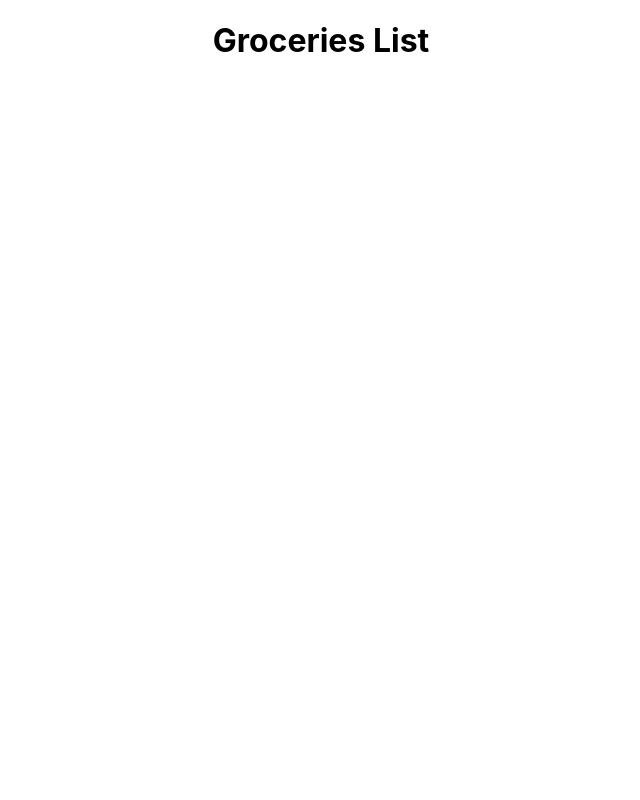
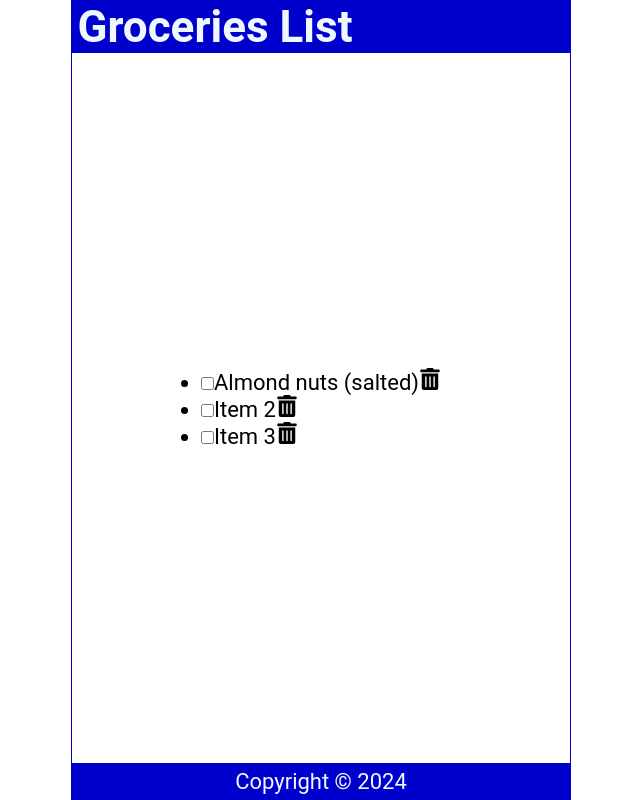
Before and after one commit to D-Gerber/grocery-list, a React (Create React App) app: page / in a window 1280 px wide. Shown: the whole page, without its empty margins (319-959 px from the left). Built offline with nearby package versions, Linux system fonts and the light colour scheme.

Commit message:
Config the app

```diff
--- a/package.json
+++ b/package.json
@@ -8,6 +8,7 @@
     "@testing-library/user-event": "^13.5.0",
     "react": "^18.3.1",
     "react-dom": "^18.3.1",
+    "react-icons": "^5.2.1",
     "react-scripts": "5.0.1",
     "web-vitals": "^2.1.4"
   },
--- a/src/App.css
+++ /dev/null
@@ -1,38 +0,0 @@
-.App {
-  text-align: center;
-}
-
-.App-logo {
-  height: 40vmin;
-  pointer-events: none;
-}
-
-@media (prefers-reduced-motion: no-preference) {
-  .App-logo {
-    animation: App-logo-spin infinite 20s linear;
-  }
-}
-
-.App-header {
-  background-color: #282c34;
-  min-height: 100vh;
-  display: flex;
-  flex-direction: column;
-  align-items: center;
-  justify-content: center;
-  font-size: calc(10px + 2vmin);
-  color: white;
-}
-
-.App-link {
-  color: #61dafb;
-}
-
-@keyframes App-logo-spin {
-  from {
-    transform: rotate(0deg);
-  }
-  to {
-    transform: rotate(360deg);
-  }
-}
--- a/src/App.js
+++ b/src/App.js
@@ -1,18 +1,16 @@
-import "./App.css";
 import Header from "./Header";
+import Content from "./Content";
+import Footer from "./Footer";
 
 function App() {
-  const handleNameChange = () => {
-    const names = ['Kevin', 'Daniel', 'Bob'];
-    const int = Math.floor(Math.random() * 3);
-    return names[int];
-  };
 
   return (
     <div className="App">
       <Header />
+      <Content />
+      <Footer />
     </div>
-  );
-}
+  )
+};
 
 export default App;
--- /dev/null
+++ b/src/Content.js
@@ -0,0 +1,45 @@
+import React from "react";
+import { useState } from "react";
+import { FaTrashAlt } from 'react-icons/fa'
+
+const Content = () => {
+    const [items, setItems] = useState([
+        {
+            id: 1,
+            checked: false,
+            item: "Almond nuts (salted)"
+        },
+        {
+            id: 2,
+            checked: false,
+            item: "Item 2"
+        },
+        {
+            id: 3,
+            checked: false,
+            item: "Item 3"
+        }
+    ]);
+
+    return (
+        <main>
+            <ul>
+                {items.map((item) => (
+                    <li className="item" key={item.id}>
+                        <input
+                            type="checkbox"
+                            checked={items.checked}
+                        />
+                        <label>{item.item}</label>
+                        <FaTrashAlt
+                            role="button"
+                            tabIndex="0"
+                        />
+                    </li>
+                ))}
+            </ul>
+        </main>
+    );
+};
+
+export default Content;
--- /dev/null
+++ b/src/Footer.js
@@ -0,0 +1,13 @@
+import React from 'react'
+
+const Footer = () => {
+    const today = new Date
+
+    return (
+        <footer>
+            <p>Copyright &copy; {today.getFullYear()}</p>
+        </footer>
+    )
+}
+
+export default Footer
--- a/src/index.css
+++ b/src/index.css
@@ -1,13 +1,58 @@
+* {
+  margin: 0;
+  padding: 0;
+  box-sizing: border-box;
+}
+
+html {
+  font-size: 22px;
+}
+
 body {
-  margin: 0;
-  font-family: -apple-system, BlinkMacSystemFont, 'Segoe UI', 'Roboto', 'Oxygen',
-    'Ubuntu', 'Cantarell', 'Fira Sans', 'Droid Sans', 'Helvetica Neue',
-    sans-serif;
+  min-height: 100vh;
+  font-family: "Roboto", "Oxygen", "Ubuntu", "Cantarell", "Fira Sans",
+    "Droid Sans", "Helvetica Neue", sans-serif;
   -webkit-font-smoothing: antialiased;
   -moz-osx-font-smoothing: grayscale;
 }
 
-code {
-  font-family: source-code-pro, Menlo, Monaco, Consolas, 'Courier New',
-    monospace;
+.App {
+  display: flex;
+  flex-direction: column;
+  justify-content: center;
+  align-items: center;
+  height: 100vh;
+  width: 100%;
+  max-width: 500px;
+  border: 1px solid mediumblue;
+  margin: auto;
 }
+
+header {
+  width: 100%;
+  padding: 0 0.25em;
+  background-color: mediumblue;
+  color: aliceblue;
+  display: flex;
+  justify-content: space-between;
+  align-items: center;
+}
+
+main {
+  width: 100%;
+  display: flex;
+  flex-direction: column;
+  flex-grow: 1;
+  justify-content: center;
+  align-items: center;
+  overflow-y: auto;
+}
+
+footer {
+  width: 100%;
+  padding: 0.25em;
+  background-color: mediumblue;
+  color: aliceblue;
+  display: grid;
+  place-content: center;
+}
```
Also changed, not shown: src/Header.js (+5 -4 lines), src/logo.svg (deleted), 1 other file (tests, documents, lock files or other folders).
